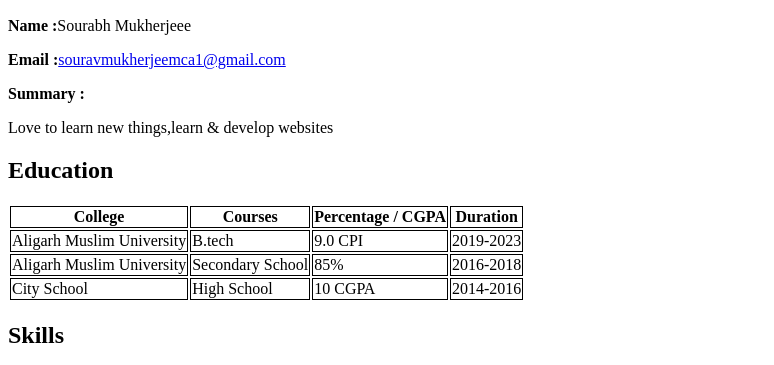
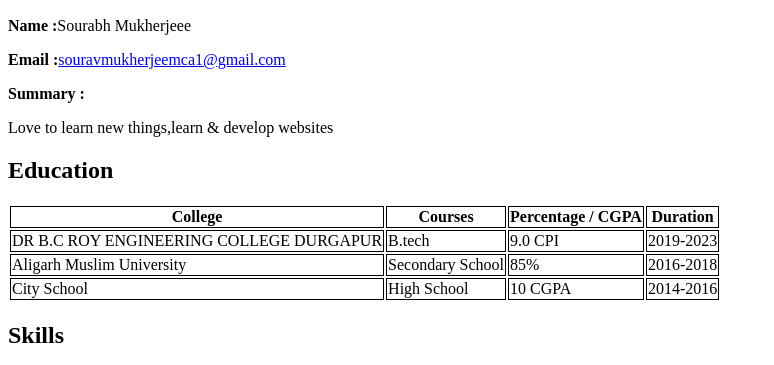
Before and after one commit to Sourav-cpu-crypto/portfolio, a plain HTML site: page index.html in a window 1280 px wide. Shown: the part 394-759 px from the top of the page, without its empty margins (0-774 px from the left). Drawn offline with Linux system fonts and the light colour scheme.

Commit message:
Update index.html

```diff
--- a/index.html
+++ b/index.html
@@ -45,7 +45,7 @@
             <th>Duration</th>
           </tr>
           <tr>
-            <td>Aligarh Muslim University</td>
+            <td>DR B.C ROY ENGINEERING COLLEGE DURGAPUR</td>
             <td >B.tech</td>
             <td >9.0 CPI </td>
             <td >2019-2023</td>
```
